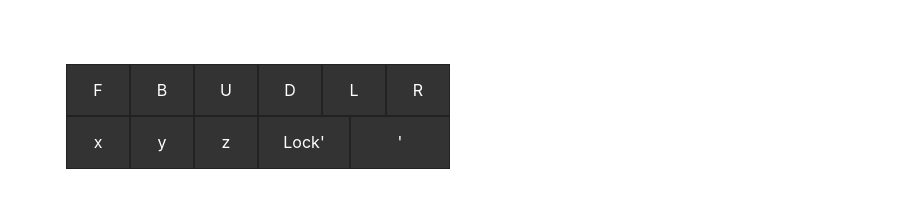
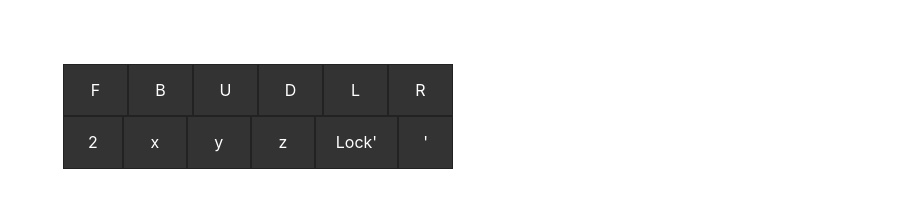
Before and after one commit to Xvezda/react-3d-cube-puzzle, a React (Vite) app: page / in a window 1280 px wide. Shown: the part 436-644 px from the top of the page, without its empty margins (382-1280 px from the left). Built offline with nearby package versions, Linux system fonts and the light colour scheme.

Commit message:
feat: add partial square movement support

```diff
--- a/App.tsx
+++ b/App.tsx
@@ -9,6 +9,7 @@ export function App() {
   const [unit, setUnit] = useState(50);
   const [isPrime, setIsPrime] = useState(false);
   const [isLocked, setIsLocked] = useState(false);
+  const [isSquare, setIsSquare] = useState(false);
 
   const containerRef = useRef<HTMLDivElement>();
 
@@ -67,6 +68,13 @@ export function App() {
       }) => {
         const handleClick: MouseEventHandler = () => {
           move(`${children.trim()}${isPrime ? "'" : ""}` as Move);
+          // FIXME: hacky
+          if (isSquare) {
+            move(`${children.trim()}${isPrime ? "'" : ""}` as Move);
+          }
+
+          setIsSquare(false);
+
           if (!isLocked) setIsPrime(false);
         };
 
@@ -78,8 +86,9 @@ export function App() {
               background: "#333",
               color: "white",
               fontSize: "1em",
-              padding: "1em 1.25em",
+              padding: "1em",
               minWidth: "4em",
+              flex: 1,
 
               ...style,
             }}
@@ -89,7 +98,7 @@ export function App() {
           </button>
         );
       },
-    [move, setIsPrime, isPrime],
+    [move, setIsPrime, isPrime, setIsSquare, isSquare],
   );
 
   return (
@@ -125,6 +134,19 @@ export function App() {
             ))}
           </div>
           <div style={{ display: "flex" }}>
+            <button
+              onClick={() => setIsSquare(!isSquare)}
+              style={{
+                border: `1px solid #222`,
+                backgroundColor: isSquare ? "#222" : "#333",
+                color: "white",
+                fontSize: "1rem",
+                padding: "1rem 1.5rem",
+                flex: 1,
+              }}
+            >
+              2
+            </button>
             {ROTATIONS.map((rotation) => (
               <ControlButton key={rotation}>{rotation}</ControlButton>
             ))}
--- a/use-cube.ts
+++ b/use-cube.ts
@@ -5,15 +5,21 @@ export const MOVES = ["F", "B", "U", "D", "L", "R"] as const;
 
 export const OPPOSITE_MOVES = MOVES.map((move) => `${move}'` as const);
 
+export const DOUBLE_MOVES = MOVES.map((move) => `${move}2` as const);
+
 export const ROTATIONS = ["x", "y", "z"] as const;
 
 export const OPPOSITE_ROTATIONS = ROTATIONS.map((move) => `${move}'` as const);
+
+export const DOUBLE_ROTATIONS = ROTATIONS.map((move) => `${move}2` as const);
 
 export type Move =
   | (typeof MOVES)[number]
   | (typeof OPPOSITE_MOVES)[number]
   | (typeof ROTATIONS)[number]
-  | (typeof OPPOSITE_ROTATIONS)[number];
+  | (typeof OPPOSITE_ROTATIONS)[number]
+  | (typeof DOUBLE_MOVES)[number]
+  | (typeof DOUBLE_ROTATIONS)[number];
 
 function createCube({ width, height }: { width: number; height: number }) {
   return {
```
